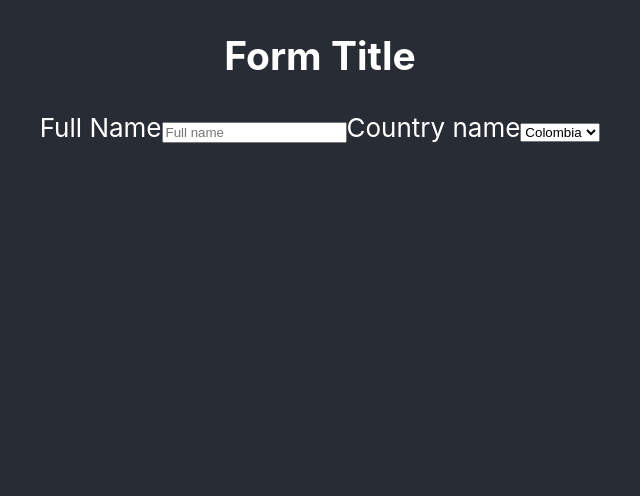
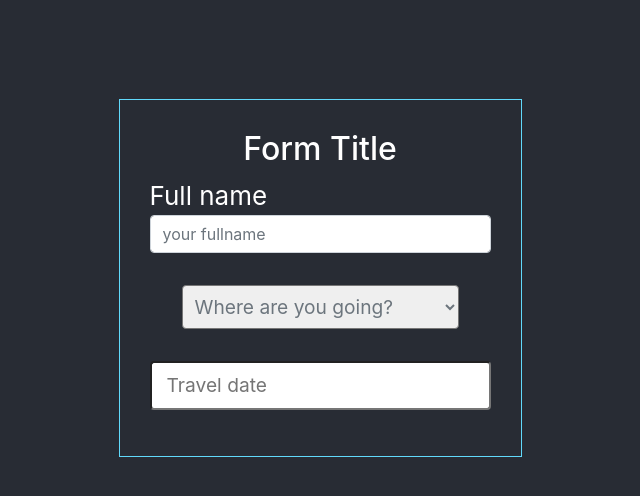
Before and after one commit to Dan33311/prueba-tecnica-react, a React (Vite) app: page / in a window 1280 px wide. Shown: the top 496 px of the page, without its empty margins (320-960 px from the left). Built offline with nearby package versions, Linux system fonts and the light colour scheme.

Commit message:
use a form for first view

```diff
--- a/package.json
+++ b/package.json
@@ -8,7 +8,10 @@
     "preview": "vite preview"
   },
   "dependencies": {
+    "bootstrap": "^5.1.3",
+    "bootstrap-icons": "^1.8.1",
     "react": "^17.0.2",
+    "react-datepicker": "^4.7.0",
     "react-dom": "^17.0.2"
   },
   "devDependencies": {
--- a/pages/Form.jsx
+++ b/pages/Form.jsx
@@ -1,3 +1,8 @@
+import { useState } from "react";
+import DatePicker from "react-datepicker"
+
+import "react-datepicker/dist/react-datepicker.css"
+
 /*
 - Vista 1: Formulario solicitando la siguiente información
 a. Nombre completo {fullName}
@@ -12,29 +17,63 @@ librería de terceros, no el calendario nativo de HTML5
 
 const Form = () => {
 
+  const actualDate = new Date()
+  const [travelDate, setTravelDate] = useState()
+  const [countryName, setCountryName] = useState("default")
+  const [fullName, setFullName] = useState("")
+
+  const handleChangeValue = (event) => {
+    setCountryName(event.target.value)
+  }
+  const handleEditInputChange = (event) => {
+    setFullName(event.target.value)
+  }
+
+  console.log(">>> countryName:", countryName);
+  console.log(">>> actualDate:", actualDate);
+  console.log(">>> travelDate:", travelDate);
+
   return (
     <div className="form">
       <form >
 
         <h2>Form Title</h2>
 
-        <label>Full Name</label>
+        <label className="lb1 d-flex flex-column mb-3" >
+          <span className="sp1 text-left text-semi-bold">Full name</span>
           <input
+            className="form-control"
+            type="text"
             name="fullname"
-          type="text"
-          placeholder="Full name"
+            placeholder="your fullname"
             // value={}
-          onChange={""}
+            maxLength="60"
+            onChange={handleEditInputChange}
           />
 
-        <label>Country name</label>
-        <select>
-          <option value="colombia">Colombia</option>
+        </label>
+
+        {/* <label>Where are you going?</label> */}
+        <div className="country py-3">
+          <select className="select-country ps-2 pe-5 py-2 text-secondary rounded" value={countryName} onChange={(event) => handleChangeValue(event)}>
+            <option className="" value="default" disabled >Where are you going?</option>
             <option value="peru">Peru</option>
             <option value="argentina">Argentina</option>
             <option value="chile">Chile</option>
             <option value="brasil">Brasil</option>
           </select>
+        </div>
+
+        <div className="py-3">
+          <DatePicker
+            className="select-date pe-4 py-2 text-secondary rounded"
+            selected={null || travelDate}
+            onChange={(date) => setTravelDate(date)}
+            minDate={actualDate}
+            placeholderText="Travel date"
+            // maxDate={startDate.setDate(startDate.getDate()+10)}
+          />
+        </div>
 
       </form>
     </div>
--- a/src/App.css
+++ b/src/App.css
@@ -40,3 +40,33 @@
 button {
   font-size: calc(10px + 2vmin);
 }
+
+.form {
+  margin-top: 100px;
+  padding: 30px;
+  outline: 1px solid #61dafb;
+}
+
+/* .lb1 {
+  outline: 1px solid salmon;
+} */
+
+.sp1 {
+  text-align: start;
+  /* outline: 1px solid lime; */
+}
+
+/* .country{
+  outline: 1px solid lime;
+
+} */
+.select-country{
+  font-size: 1.2rem;
+}
+
+.select-date{
+  font-size: 1.2rem;
+  padding-left: 15px;
+  /* outline: 1px solid salmon; */
+
+}
--- a/src/main.jsx
+++ b/src/main.jsx
@@ -1,5 +1,7 @@
 import React from 'react'
 import ReactDOM from 'react-dom'
+import 'bootstrap/dist/css/bootstrap.min.css'
+import 'bootstrap-icons/font/bootstrap-icons.css';
 import './index.css'
 import App from './App'
 
```
Also changed, not shown: pages/FormTest.jsx (added, +28 -0 lines), 1 other file (tests, documents, lock files or other folders). Lines whose indentation alone changed are shown as unchanged.
